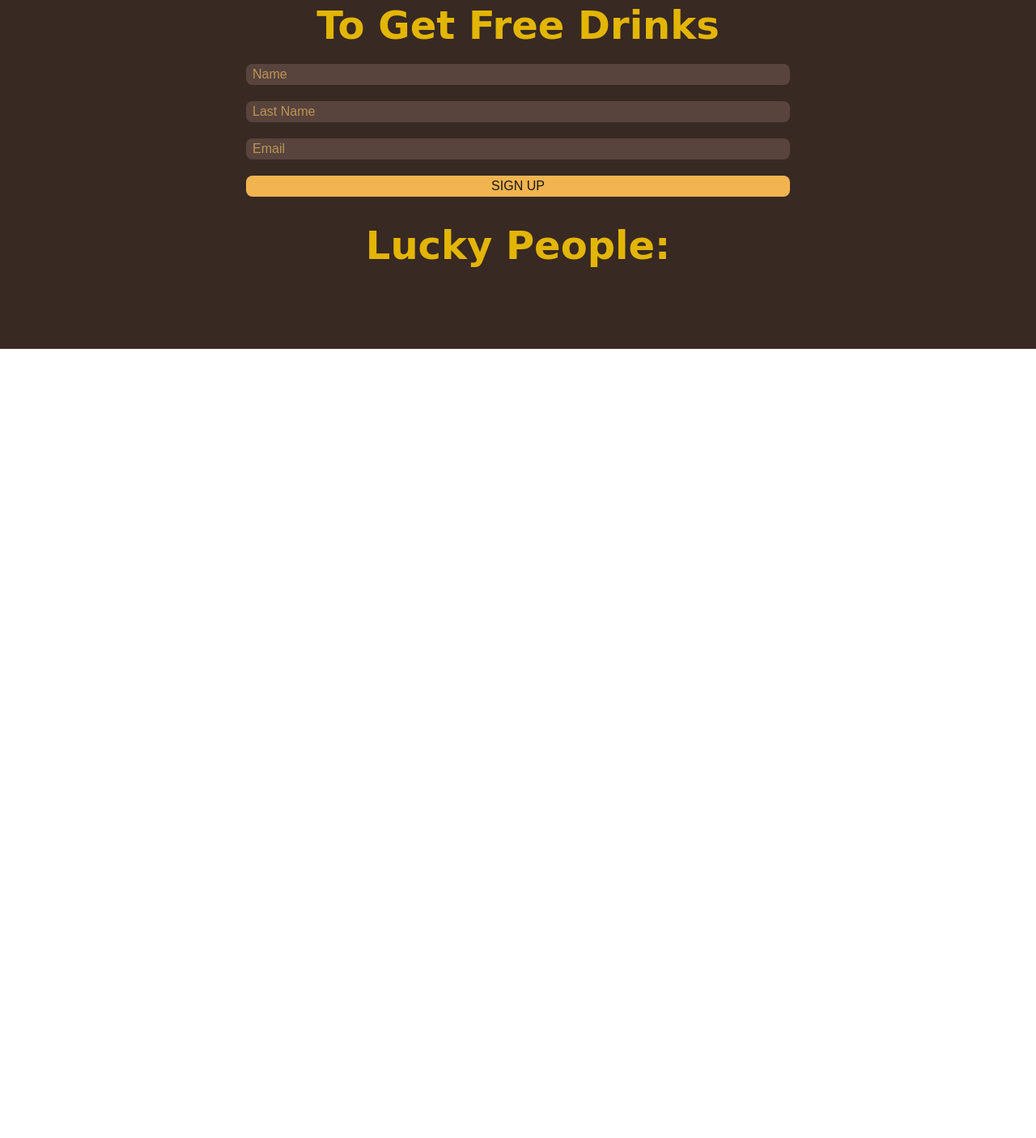
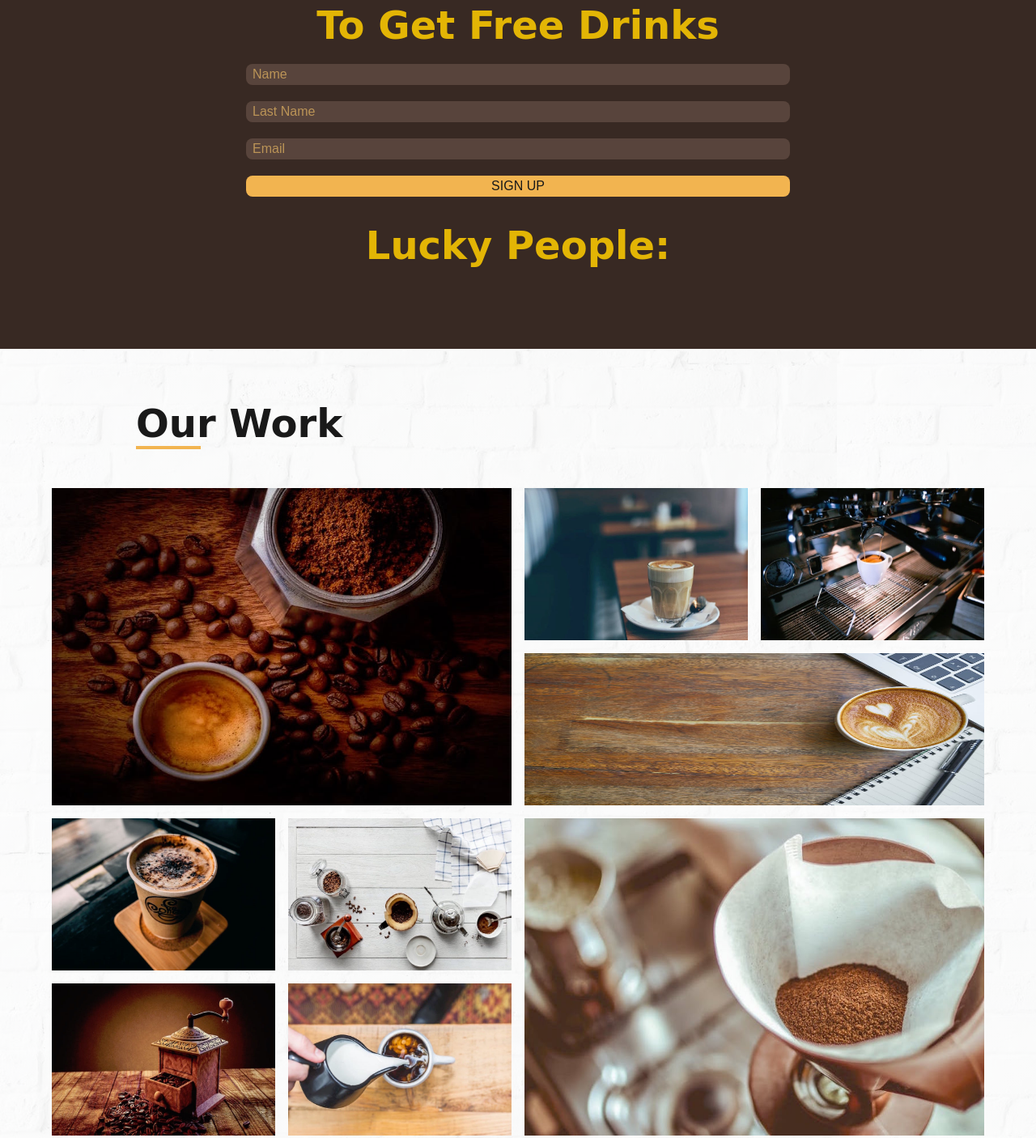
Before and after one commit to ay690/Coffee_Point_Website, a plain HTML site: page index.html in a window 1280 px wide. Shown: the part 1666-3072 px from the top of the page at 81% size. Before the commit the page ends 2097 px from the top, so only its background shows below. Drawn offline with nearby package versions, Linux system fonts and the light colour scheme; a web font is replaced by a local one.

Commit message:
Work container and image styling done

```diff
--- a/css/style.css
+++ b/css/style.css
@@ -55,6 +55,10 @@ body{
 /* section */
 .section-title{
     padding: 1rem 0.5rem;
+}
+
+.section-title--left{
+    margin-left: 10rem;
 }
 
 .section-title__name{
@@ -407,3 +411,101 @@ body{
       grid-gap: 1rem;
     }
 }
+
+/* work section */
+
+.work-container {
+    max-width: 90vw;
+    margin:2rem auto;
+}
+
+.work-item__img {
+    width: 100%;
+    height: 100%;
+    display: block;
+    transition: all 1s linear;
+    opacity: 1;
+}
+
+.work-item{
+    background: linear-gradient(var(--yellow),var(--yellow));
+    overflow: hidden;
+    position: relative;
+}
+
+.work-item:hover .work-item__img{
+    opacity:0.5;
+    transform: scale(1.2);
+}
+
+.work-item__icon {
+    position: absolute;
+    color: var(--brightYellow);
+    top: 50%;
+    left: 50%;
+    display: inline-block;
+    font-size: 4rem;
+    text-decoration: none;
+    transition: all 0.5s ease;
+    transform: scale(0);
+}
+
+.work-item:hover .work-item__icon{
+    transform: scale(1.2) translate(-50%, -50%);
+}
+
+.work-item__icon:hover{
+    color: var(--brown);
+    cursor: pointer;
+}
+
+@media screen and (min-width: 576px){
+    .work-container{
+        display: grid;
+        grid-template-columns: 1fr 1fr;
+        grid-gap: 1rem;
+    }
+}
+
+@media screen and (min-width: 992px){
+    .work-container{
+       height: 100vh;
+       display: grid;
+       grid-template-columns: repeat(4,1fr);
+       grid-template-rows: repeat(4,1fr);
+       grid-template-areas:
+       "one one two three"
+       "one one four four"
+       "five six seven seven"
+       "eight nine seven seven"
+    }
+
+    .item-1{
+        grid-area: one;
+    }
+    .item-2{
+        grid-area: two;
+    }
+    .item-3{
+        grid-area: three;
+    }
+    .item-4{
+        grid-area: four;
+    }
+    .item-5{
+        grid-area: five;
+    }
+    .item-6{
+        grid-area: six;
+    }
+    .item-7{
+        grid-area: seven;
+    }
+    .item-8{
+        grid-area: eight;
+    }
+    .item-9{
+        grid-area: nine;
+    }
+
+}
--- a/index.html
+++ b/index.html
@@ -178,6 +178,93 @@
      </section>
     <!-- end of drink section  -->
 
+    <!-- work section  -->
+    <section class="work section-padding" id="work">
+      <!-- section title -->
+      <div class="section-title section-title--left">
+        <h1 class="section-title__name bell-fonts">our work</h1>
+        <div class="section-title__underline"></div>
+      </div>
+      <!-- end of section title -->
+      <div class="work-container">
+      <!-- single work item started -->
+        <article class="work-item item-1">
+          <img src="img/work-1.jpeg" alt="" class="work-item__img">
+          <a href="#" class="work-item__icon" data-id = "1">
+            <i class="fas fa-search"></i>
+          </a>
+        </article>
+      <!-- single work item ended -->
+       <!-- single work item started -->
+       <article class="work-item item-2">
+        <img src="img/work-2.jpeg" alt="" class="work-item__img">
+        <a href="#" class="work-item__icon" data-id = "2">
+          <i class="fas fa-search"></i>
+        </a>
+      </article>
+    <!-- single work item ended -->
+     <!-- single work item started -->
+     <article class="work-item item-3">
+      <img src="img/work-3.jpeg" alt="" class="work-item__img">
+      <a href="#" class="work-item__icon" data-id = "3">
+        <i class="fas fa-search"></i>
+      </a>
+    </article>
+  <!-- single work item ended -->
+   <!-- single work item started -->
+   <article class="work-item item-4">
+    <img src="img/work-4.jpeg" alt="" class="work-item__img">
+    <a href="#" class="work-item__icon" data-id = "4">
+      <i class="fas fa-search"></i>
+    </a>
+  </article>
+<!-- single work item ended -->
+ <!-- single work item started -->
+ <article class="work-item item-5">
+  <img src="img/work-5.jpeg" alt="" class="work-item__img">
+  <a href="#" class="work-item__icon" data-id = "5">
+    <i class="fas fa-search"></i>
+  </a>
+</article>
+<!-- single work item ended -->
+ <!-- single work item started -->
+ <article class="work-item item-6">
+  <img src="img/work-6.jpeg" alt="" class="work-item__img">
+  <a href="#" class="work-item__icon" data-id = "6">
+    <i class="fas fa-search"></i>
+  </a>
+</article>
+<!-- single work item ended -->
+ <!-- single work item started -->
+ <article class="work-item item-7">
+  <img src="img/work-7.jpeg" alt="" class="work-item__img">
+  <a href="#" class="work-item__icon" data-id = "7">
+    <i class="fas fa-search"></i>
+  </a>
+</article>
+<!-- single work item ended -->
+ <!-- single work item started -->
+ <article class="work-item item-8">
+  <img src="img/work-8.jpeg" alt="" class="work-item__img">
+  <a href="#" class="work-item__icon" data-id = "8">
+    <i class="fas fa-search"></i>
+  </a>
+</article>
+<!-- single work item ended -->
+ <!-- single work item started -->
+ <article class="work-item item-9">
+  <img src="img/work-9.jpeg" alt="" class="work-item__img">
+  <a href="#" class="work-item__icon" data-id = "9">
+    <i class="fas fa-search"></i>
+  </a>
+</article>
+<!-- single work item ended -->
+
+  </div>
+
+</section>
+    <!-- end of work section  -->
+
  <script src = "js/app.js"></script>
 </body>
 </html>
```
Also changed, not shown: js/app.js (line endings or trailing spaces).
